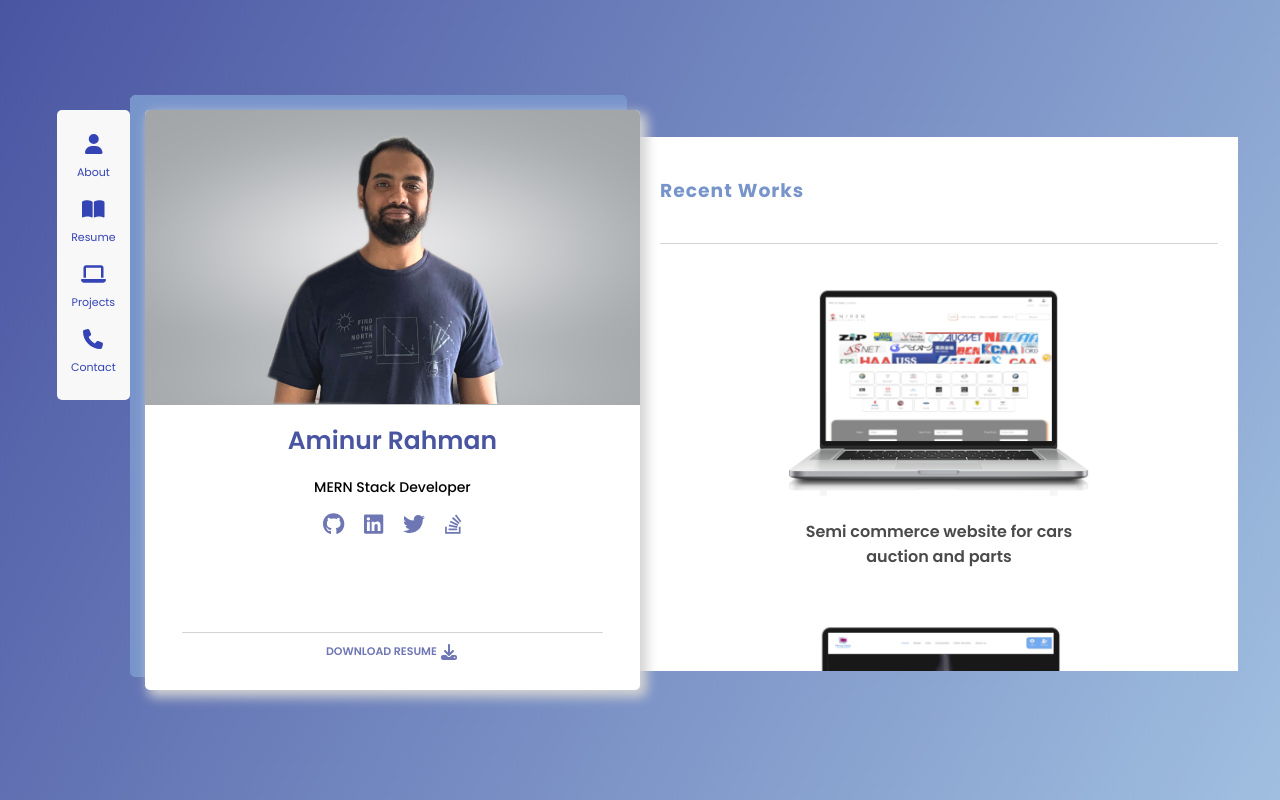
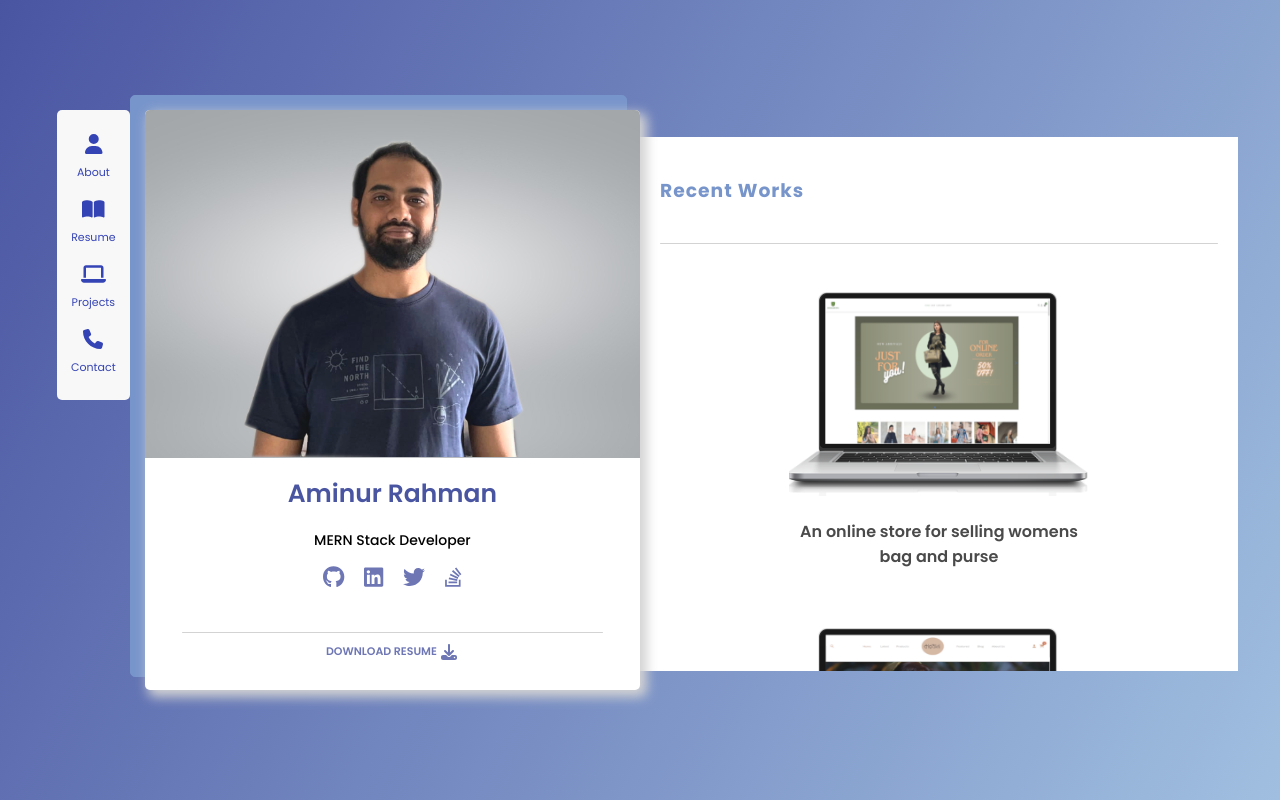
Before and after one commit to Aminur-Rahman-Kanon/myportfolio, a React (Create React App) app: page / in a window 1280 px wide. Both pictures are taken after a click on the element "Projects". Built offline with nearby package versions, Linux system fonts and the light colour scheme.

Commit message:
update projects

```diff
--- a/src/App.css
+++ b/src/App.css
@@ -15,9 +15,10 @@
 }
 
 .main-element {
-  /* position: relative; */
+  max-width: 1500px;
   height: 85vh;
   max-height: 600px;
+  min-height: 550px;
   width: 95%;
   padding: 10px;
   box-sizing: border-box;
@@ -32,6 +33,7 @@
   display: flex;
   justify-content: center;
   align-items: center;
+  z-index: 200;
 }
 
 .slider-element-container {
@@ -54,6 +56,7 @@
 .slider-element.show {
   transform: translate(0);
   opacity: 1;
+  z-index: 100;
 }
 
 .slider-element::-webkit-scrollbar {
--- a/src/Components/pages/Dashboard/Profile/profile.module.css
+++ b/src/Components/pages/Dashboard/Profile/profile.module.css
@@ -58,7 +58,7 @@
 
 .profileAvatarImgContainer{
     width: 100%;
-    height: 60%;
+    height: 100%;
     background-image: url('../../../../Assets/profile.jpg');
     background-position: center;
     background-size: cover;
--- a/src/Components/pages/Projects/projects.jsx
+++ b/src/Components/pages/Projects/projects.jsx
@@ -4,6 +4,7 @@ import cycle from '../../../Assets/projects/cycleFix.png';
 import karkhana from '../../../Assets/projects/karkhana.png';
 import phone from '../../../Assets/projects/phoneClinic.png';
 import nihon from '../../../Assets/projects/nihonChukoSha.png';
+import boxdelabonita from '../../../Assets/projects/box.png';
 
 function Projects () {
     return (
@@ -11,12 +12,28 @@ function Projects () {
             <h3 className={styles.projectsHeaderH3}>Recent Works</h3>
             <hr className={styles.hr}/>
             <div className={styles.projectsItemContainer}>
-                <a href='https://nihonchukosha.onrender.com' target='_blank' className={styles.projectsItem}>
+                <a href='https://boxdelabonita.com' target='_blank' className={styles.projectsItem}>
                     <div className={styles.projectsImgContainer}>
-                        <img src={nihon} className={styles.projectsImg}/>
+                        <img src={boxdelabonita} className={styles.projectsImg}/>
                     </div>
                     <div className={styles.projectsDetailsContainer}>
-                        <h3 className={styles.projectsH3}>Semi commerce website for cars auction and parts</h3>
+                        <h3 className={styles.projectsH3}>An online store for selling womens bag and purse</h3>
+                    </div>
+                </a>
+                <a href='https://karkhana.onrender.com' target='_blank' className={styles.projectsItem}>
+                    <div className={styles.projectsImgContainer}>
+                        <img src={karkhana} className={styles.projectsImg}/>
+                    </div>
+                    <div className={styles.projectsDetailsContainer}>
+                        <h3 className={styles.projectsH3}>An online store for selling womens casual jewelleries</h3>
+                    </div>
+                </a>
+                <a href='https://cyclefix.onrender.com' target='_blank' className={styles.projectsItem}>
+                    <div className={styles.projectsImgContainer}>
+                        <img src={cycle} className={styles.projectsImg}/>
+                    </div>
+                    <div className={styles.projectsDetailsContainer}>
+                        <h3 className={styles.projectsH3}>An online bike and e-scooter repair booking service</h3>
                     </div>
                 </a>
                 <a href='https://phoneclinic.onrender.com' target='_blank' className={styles.projectsItem}>
@@ -27,20 +44,12 @@ function Projects () {
                         <h3 className={styles.projectsH3}>An online phone tablet and laptop repair booking service</h3>
                     </div>
                 </a>
-                <a href='https://cyclefix.onrender.com' target='_blank' className={styles.projectsItem}>
+                <a href='https://nihonchukosha.onrender.com' target='_blank' className={styles.projectsItem}>
                     <div className={styles.projectsImgContainer}>
-                        <img src={cycle} className={styles.projectsImg}/>
+                        <img src={nihon} className={styles.projectsImg}/>
                     </div>
                     <div className={styles.projectsDetailsContainer}>
-                        <h3 className={styles.projectsH3}>An online bike and e-scooter repair booking service</h3>
-                    </div>
-                </a>
-                <a href='https://karkhana.onrender.com' target='_blank' className={styles.projectsItem}>
-                    <div className={styles.projectsImgContainer}>
-                        <img src={karkhana} className={styles.projectsImg}/>
-                    </div>
-                    <div className={styles.projectsDetailsContainer}>
-                        <h3 className={styles.projectsH3}>An online store for selling womens casual jewelleries</h3>
+                        <h3 className={styles.projectsH3}>Semi commerce website for cars auction and parts</h3>
                     </div>
                 </a>
             </div>
```
Also changed, not shown: src/Assets/projects/box.png (added), src/Assets/projects/boxdelabonita.png (added).
